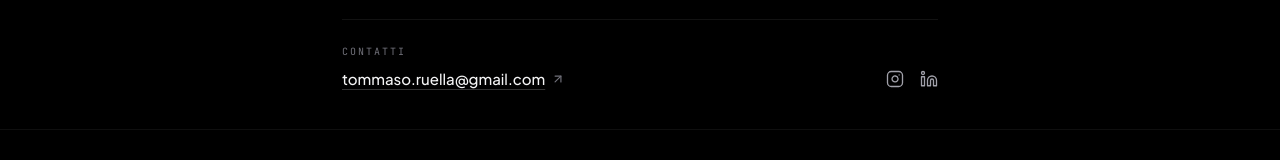
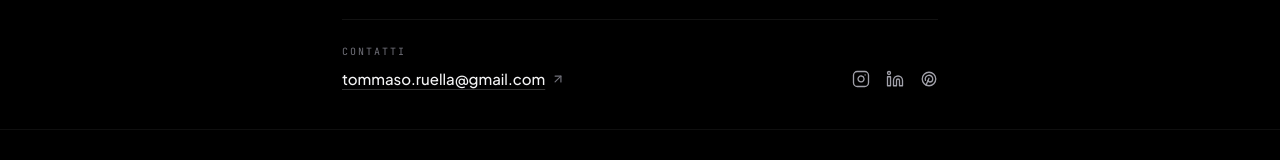
Before and after one commit to tommyruella/tommysarchive, a Next.js app: page /about in a window 1280 px wide. Shown: the part 574-734 px from the top of the page. Built offline with nearby package versions, Linux system fonts and the light colour scheme; no server answers.

Commit message:
feat(about): add Pinterest social link and icon

```diff
--- a/app/about/page.tsx
+++ b/app/about/page.tsx
@@ -267,6 +267,29 @@ export default function AboutPage() {
                     <circle cx="4" cy="4" r="2" />
                   </svg>
                 </a>
+
+                <a
+                  href="https://it.pinterest.com/tommytegamino/"
+                  target="_blank"
+                  rel="noopener noreferrer"
+                  aria-label="Pinterest @tommytegamino"
+                  className="text-zinc-400 hover:text-white transition-colors focus-visible:ring-1 focus-visible:ring-white/80 focus-visible:outline-none"
+                >
+                  <svg
+                    className="w-[18px] h-[18px]"
+                    viewBox="0 0 24 24"
+                    fill="none"
+                    stroke="currentColor"
+                    strokeWidth="1.75"
+                    strokeLinecap="round"
+                    strokeLinejoin="round"
+                    aria-hidden="true"
+                  >
+                    <line x1="8" y1="20" x2="12" y2="11" />
+                    <path d="M10.7 14c.437 1.263 1.43 2 2.55 2c2.071 0 3.75 -1.554 3.75 -4a5 5 0 1 0 -9.7 1.7" />
+                    <circle cx="12" cy="12" r="9" />
+                  </svg>
+                </a>
               </div>
             </div>
           </motion.section>
```
